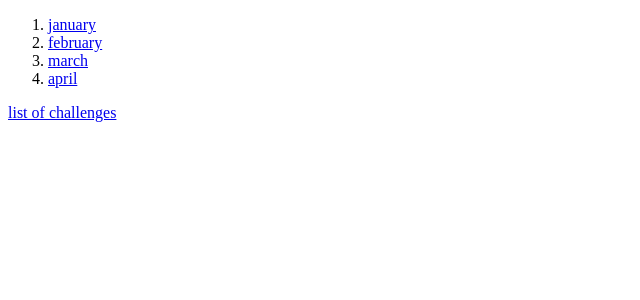
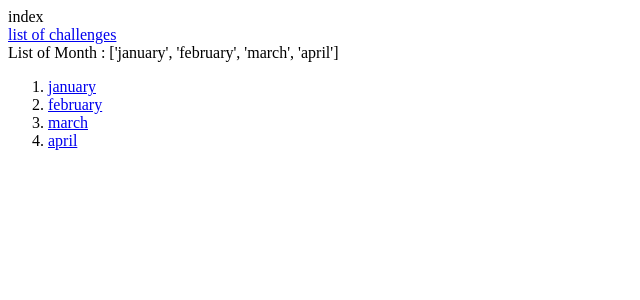
Before and after one commit to mujahid-ism/Django-Practice, a Django app: page /challenges/ in a window 1280 px wide. Shown: the top 300 px of the page, without its empty margins (0-640 px from the left). Run offline with Django 3.2, Linux system fonts and the light colour scheme.

Commit message:
template and urls

```diff
--- a/challenges/templates/challenges/includes/header.html
+++ b/challenges/templates/challenges/includes/header.html
@@ -1,7 +1,18 @@
 <header>
+  {{ page_name }}
   <nav>
     <a href="{% url 'index' %}">list of challenges</a>
   </nav>
-  {{ month }}
-  {% comment %} month is only be shown in challenge.html not in index.html {% endcomment %}
+  {% if month %}
+    {{ month|title }} : {{ month_challenge }}
+  {% elif month_list %}
+    List of Month : {{ month_list }}
+  {% endif %}
+
+  {% comment %}
+    month is only be shown in challenge.html not in index.html
+    because month & month_challenge param is availale in challenge.html
+
+    But On the other hand month_list is available in index.html
+    {% endcomment %}
 </header>
--- a/challenges/templates/challenges/index.html
+++ b/challenges/templates/challenges/index.html
@@ -5,10 +5,11 @@
 {% endblock  %}
 
 {% block page_content %}
+  {% include 'header.html' with page_name='index' %}
+
   <ol>
     {% for month in month_list %}
     <li><a href="{% url 'month_challenge' month %}"> {{ month }} </a></li>
     {% endfor %}
   </ol>
-  {% include 'challenges/includes/header.html' %}
 {% endblock  %}
--- a/challenges/views.py
+++ b/challenges/views.py
@@ -6,9 +6,9 @@ from django.template.loader import render_to_string
 # Create your views here.
 
 monthly_challenges = {
-    'january': 'January, That is the First month month of the year',
-    'february': 'February, That is the Second month month of the year',
-    'march': 'March, That is the Third month month of the year',
+    'january': 'That is the First month month of the year',
+    'february': 'That is the Second month month of the year',
+    'march': 'That is the Third month month of the year',
     'april': None
 }
 
@@ -44,7 +44,11 @@ def monthly_challenge(request, month):
         month_challenge = monthly_challenges[month]
         # response_data = render_to_string('challenges/challenge.html')
         # return HttpResponse(response_data)
-        return render(request, 'challenges/challenge.html', {'month': month, 'month_challenge': month_challenge})
+        return render(request, 'challenge.html', {
+            'month': month,
+            'month_challenge': month_challenge
+        })
     except:
-        response_data = render_to_string('404.html')
+        # response_data = render_to_string('404.html')
+        response_data = render(request, '404.html')
         return HttpResponseNotFound(response_data)
--- a/monthly_challenges/settings.py
+++ b/monthly_challenges/settings.py
@@ -56,7 +56,9 @@ TEMPLATES = [
     {
         'BACKEND': 'django.template.backends.django.DjangoTemplates',
         'DIRS': [
-            BASE_DIR / 'templates'
+            BASE_DIR / 'templates',
+            BASE_DIR / 'challenges' / 'templates' / 'challenges' / 'includes',
+            BASE_DIR / 'challenges' / 'templates' / 'challenges'
         ],
         'APP_DIRS': True,
         'OPTIONS': {
--- a/templates/base.html
+++ b/templates/base.html
@@ -4,7 +4,7 @@
     <meta charset="UTF-8" />
     <meta http-equiv="X-UA-Compatible" content="IE=edge" />
     <meta name="viewport" content="width=device-width, initial-scale=1.0" />
-    <title>{% block page_title %} Title {% endblock %}</title>
+    <title>{% block page_title %} Default Title {% endblock %}</title>
   </head>
   <body>
     {% block page_content %}{% endblock %}
```
Also changed, not shown: challenges/templates/challenges/challenge.html (+17 -9 lines).
